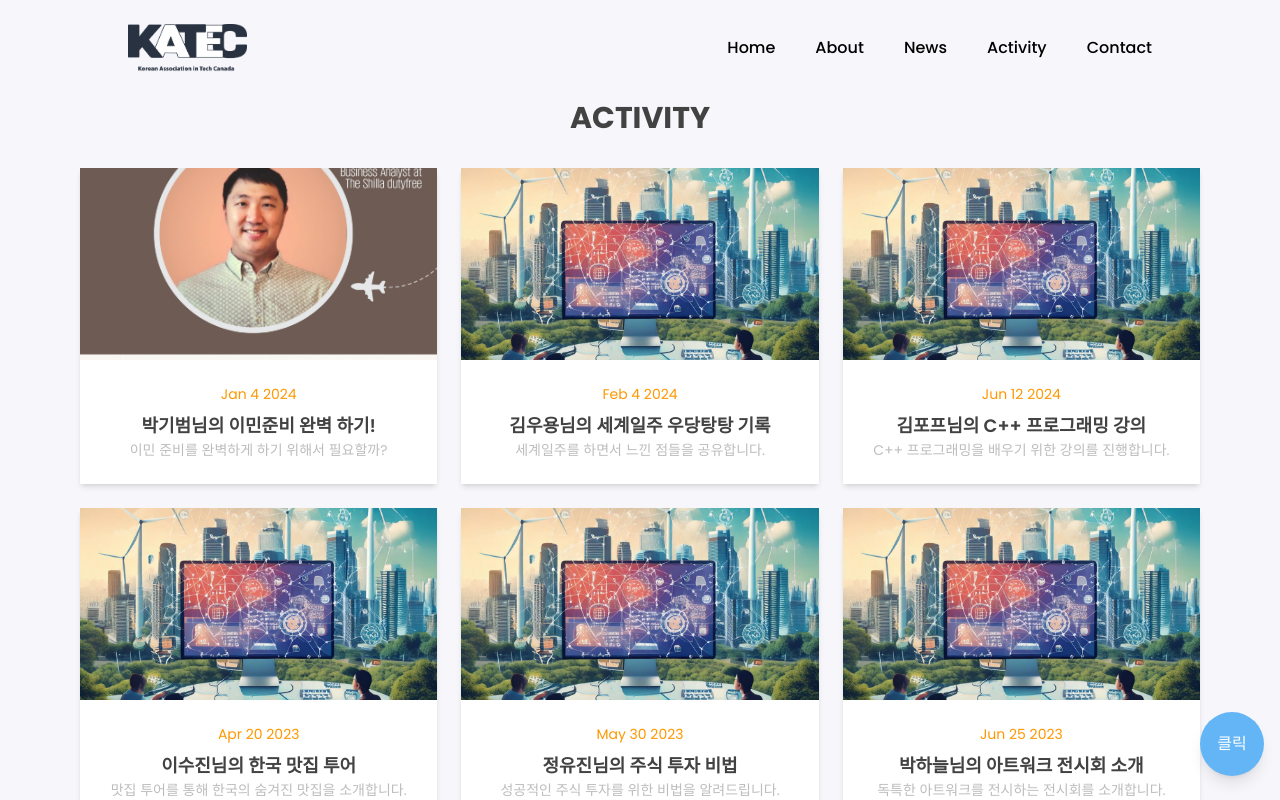
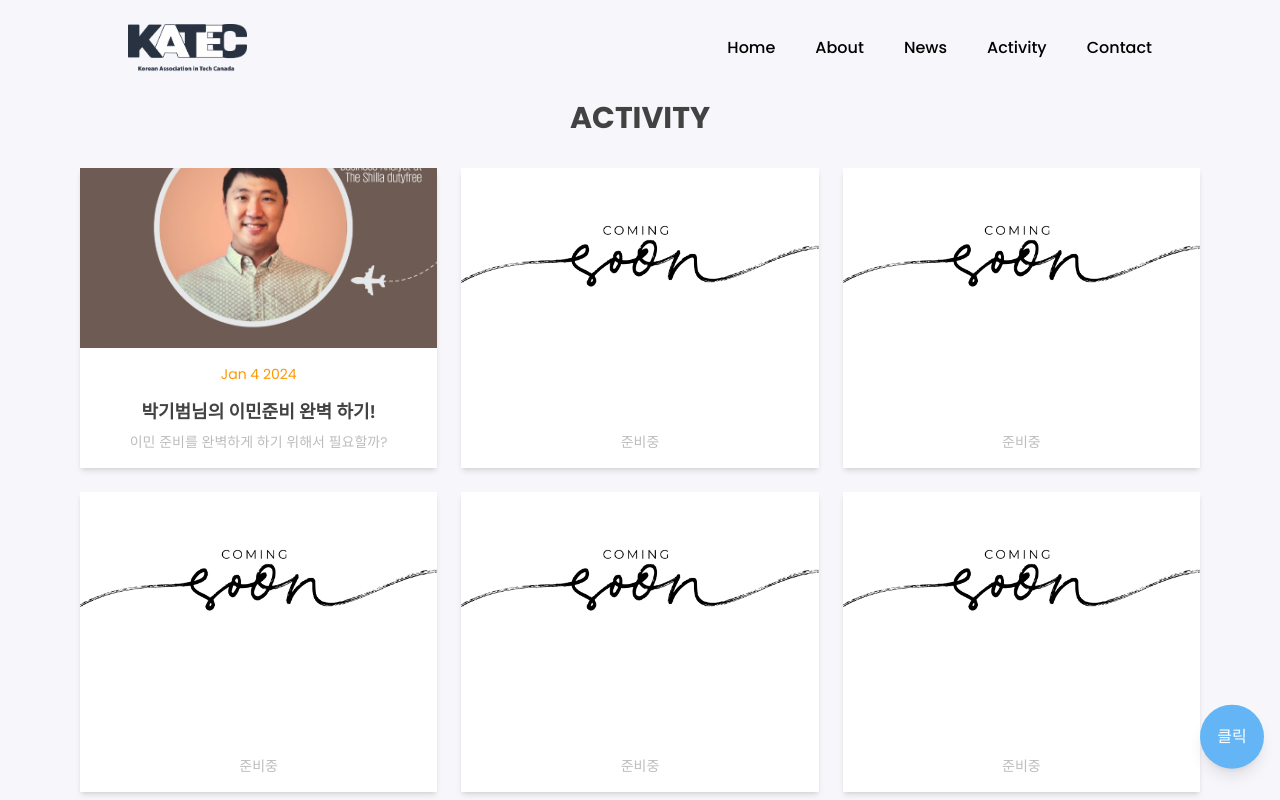
Before and after one commit to KATEC-Vancouver/katec-web-next, a Next.js app: page /activity in a window 1280 px wide. Shown: the top 800 px of the page. Built offline with nearby package versions, Linux system fonts and the light colour scheme.

Commit message:
change activity page(commingsoon) & folating ball speed

```diff
--- a/app/activity/page.tsx
+++ b/app/activity/page.tsx
@@ -13,50 +13,50 @@ export const posts = [
     date: "Jan 4 2024",
   },
   {
-    title: "김우용님의 세계일주 우당탕탕 기록",
-    desc: "세계일주를 하면서 느낀 점들을 공유합니다.",
-    img: "/images/image3.jpg",
-    date: "Feb 4 2024",
+    title: " ",
+    desc: "준비중 ",
+    img: "/images/comingsoon.jpeg",
+    date: " ",
   },
   {
-    title: "김포프님의 C++ 프로그래밍 강의",
-    desc: "C++ 프로그래밍을 배우기 위한 강의를 진행합니다.",
-    img: "/images/image3.jpg",
-    date: "Jun 12 2024",
+    title: "",
+    desc: "준비중",
+    img: "/images/comingsoon.jpeg",
+    date: " ",
   },
   {
-    title: "이수진님의 한국 맛집 투어",
-    desc: "맛집 투어를 통해 한국의 숨겨진 맛집을 소개합니다.",
-    img: "/images/image3.jpg",
-    date: "Apr 20 2023",
+    title: " ",
+    desc: "준비중",
+    img: "/images/comingsoon.jpeg",
+    date: " ",
   },
   {
-    title: "정유진님의 주식 투자 비법",
-    desc: "성공적인 주식 투자를 위한 비법을 알려드립니다.",
-    img: "/images/image3.jpg",
-    date: "May 30 2023",
+    title: " ",
+    desc: "준비중",
+    img: "/images/comingsoon.jpeg",
+    date: " ",
   },
   {
-    title: "박하늘님의 아트워크 전시회 소개",
-    desc: "독특한 아트워크를 전시하는 전시회를 소개합니다.",
-    img: "/images/image3.jpg",
-    date: "Jun 25 2023",
+    title: " ",
+    desc: "준비중",
+    img: "/images/comingsoon.jpeg",
+    date: " ",
   },
   {
-    title: "박하늘님의 아트워크 전시회 소개",
-    desc: "독특한 아트워크를 전시하는 전시회를 소개합니다.",
-    img: "/images/image3.jpg",
-    date: "Jun 25 2023",
+    title: " ",
+    desc: "준비중",
+    img: "/images/comingsoon.jpeg",
+    date: "",
   }, {
-    title: "박하늘님의 아트워크 전시회 소개",
-    desc: "독특한 아트워크를 전시하는 전시회를 소개합니다.",
-    img: "/images/image3.jpg",
-    date: "Jun 25 2023",
+    title: " ",
+    desc: "준비중",
+    img: "/images/comingsoon.jpeg",
+    date: " ",
   }, {
-    title: "박하늘님의 아트워크 전시회 소개",
-    desc: "독특한 아트워크를 전시하는 전시회를 소개합니다.",
-    img: "/images/image3.jpg",
-    date: "Jun 25 2023",
+    title: " ",
+    desc: "준비중",
+    img: "/images/comingsoon.jpeg",
+    date: " ",
   },
 ];
 
--- a/components/Button/FloatingButton.tsx
+++ b/components/Button/FloatingButton.tsx
@@ -13,7 +13,7 @@ const FloatingButton: React.FC = () => {
       {/* Main Circular Button */}
       <button
         onClick={toggleMenu}
-        className="bg-blue-300 text-white p-4 w-16 h-16 rounded-full shadow-lg flex items-center justify-center hover:bg-blue-400 focus:outline-none transition animate-bounce"
+        className="bg-blue-300 text-white p-4 w-16 h-16 rounded-full shadow-lg flex items-center justify-center hover:bg-blue-400 focus:outline-none transition animate-bounce-slow"
       >
         클릭
       </button>
--- a/components/Card/CardDefault.tsx
+++ b/components/Card/CardDefault.tsx
@@ -10,18 +10,22 @@ interface CardProps {
 
 const CardDefault: FC<CardProps> = ({ title, desc, img, date }) => {
   return (
-    <div className="w-full bg-white  shadow-md overflow-hidden">
+    <div className="w-full bg-white shadow-md overflow-hidden flex flex-col h-[300px]">
+
+      <div className="h-[60%] w-full flex-shrink-0">
         <Image
           src={img}
           alt={title}
           width={870}
           height={500}
-        className="w-full h-48 object-cover"
+          className="w-full h-full object-cover"
         />
-      <div className="p-6">
+      </div>
+
+      <div className="h-[40%] p-4 flex flex-col justify-between">
         <span className="block text-orange-500 text-sm mb-2">{date}</span>
-        <h3 className="text-lg text-gray-800 font-semibold mb-2z">{title}</h3>
-        <p className="text-gray-400 text-sm">{desc}</p>
+        <h3 className="text-lg text-gray-800 font-semibold">{title}</h3>
+        <p className="text-gray-400 text-sm line-clamp-3">{desc}</p>
       </div>
     </div>
   );
--- a/tailwind.config.ts
+++ b/tailwind.config.ts
@@ -1,20 +1,17 @@
-import type { Config } from "tailwindcss";
 const withMT = require("@material-tailwind/react/utils/withMT");
 
-export default withMT({
+module.exports = withMT({
   content: [
     "./pages/**/*.{js,ts,jsx,tsx,mdx}",
     "./components/**/*.{js,ts,jsx,tsx,mdx}",
     "./app/**/*.{js,ts,jsx,tsx,mdx}",
   ],
-  darkMode: 'class',
   theme: {
     extend: {
-      colors: {
-        "dark": '#232A3C',
-        "medium": '#293245'
-      }
+      animation: {
+        "bounce-slow": "bounce 3s infinite", // 공 애니메이션 속도조절
+      },
     },
   },
   plugins: [],
-} satisfies Config);
+});
```
Also changed, not shown: public/images/comingsoon.jpeg (added). Lines whose indentation alone changed are shown as unchanged.
